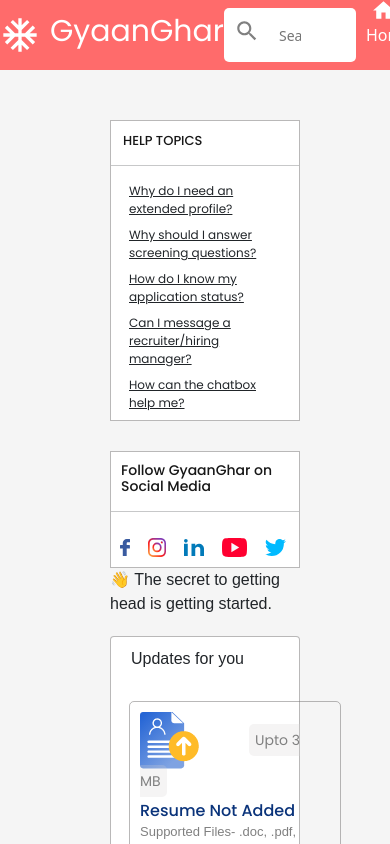
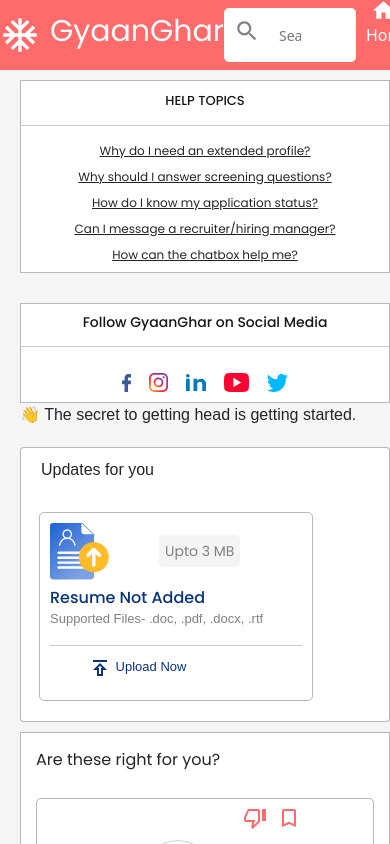
Before and after one commit to tanyasharma03/VasitumProject, a React (Create React App) app: page / in a window 390 px wide. Shown: the top 844 px of the page. Built offline with nearby package versions, Linux system fonts and the light colour scheme.

Commit message:
Final commit

```diff
--- a/src/styles.css
+++ b/src/styles.css
@@ -374,3 +374,29 @@
   padding: 10px 30px;
   border-radius: 5px;
 }
+
+@media (max-width: 990px) {
+  .main-dash {
+    padding: 50px 50px;
+  }
+  .first-col .first-row {
+    text-align: center;
+  }
+  .first-col .second-row {
+    text-align: center;
+  }
+  .second-col .update-resume {
+    width: 70%;
+  }
+  .second-col .job-cards .icons {
+    margin-left: 480px;
+  }
+}
+@media (max-width: 486px) {
+  .second-col .job-cards .icons {
+    margin-left: 200px;
+  }
+  .main-dash {
+    padding: 10px;
+  }
+}
```
